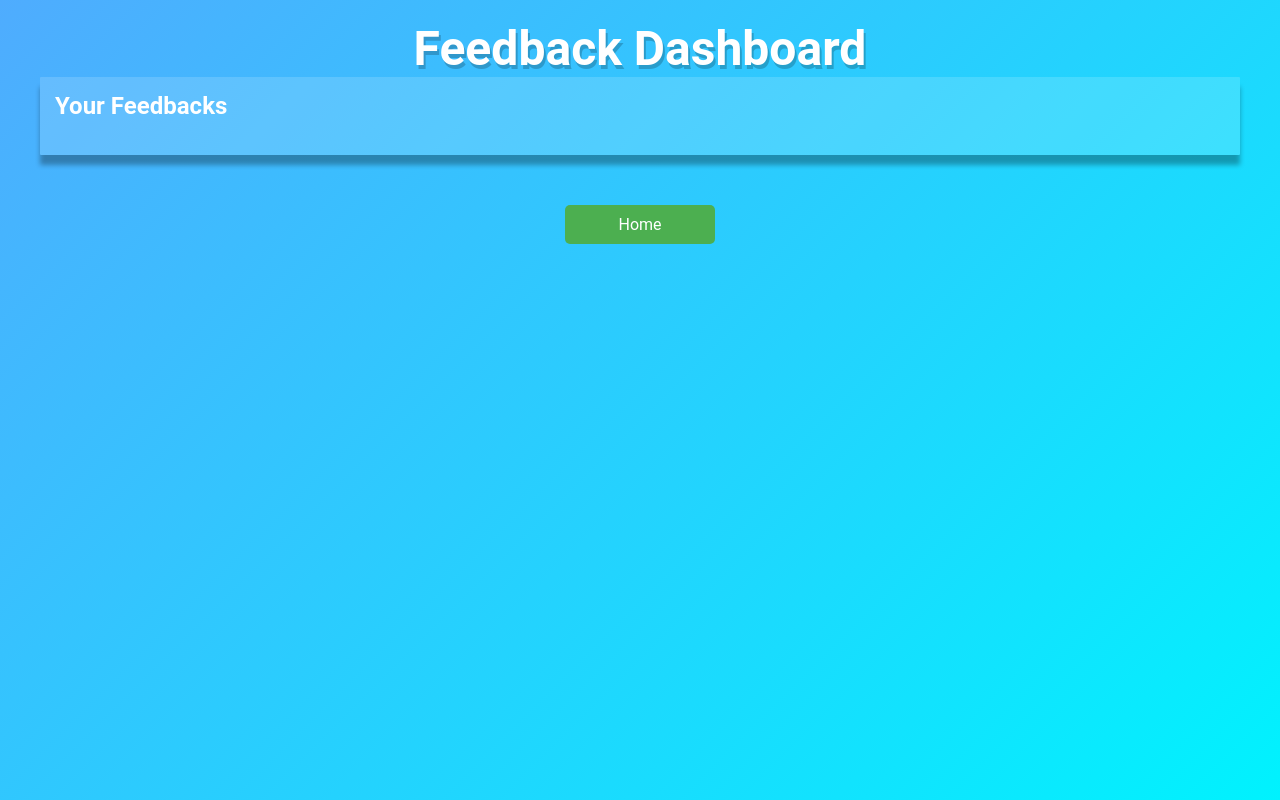
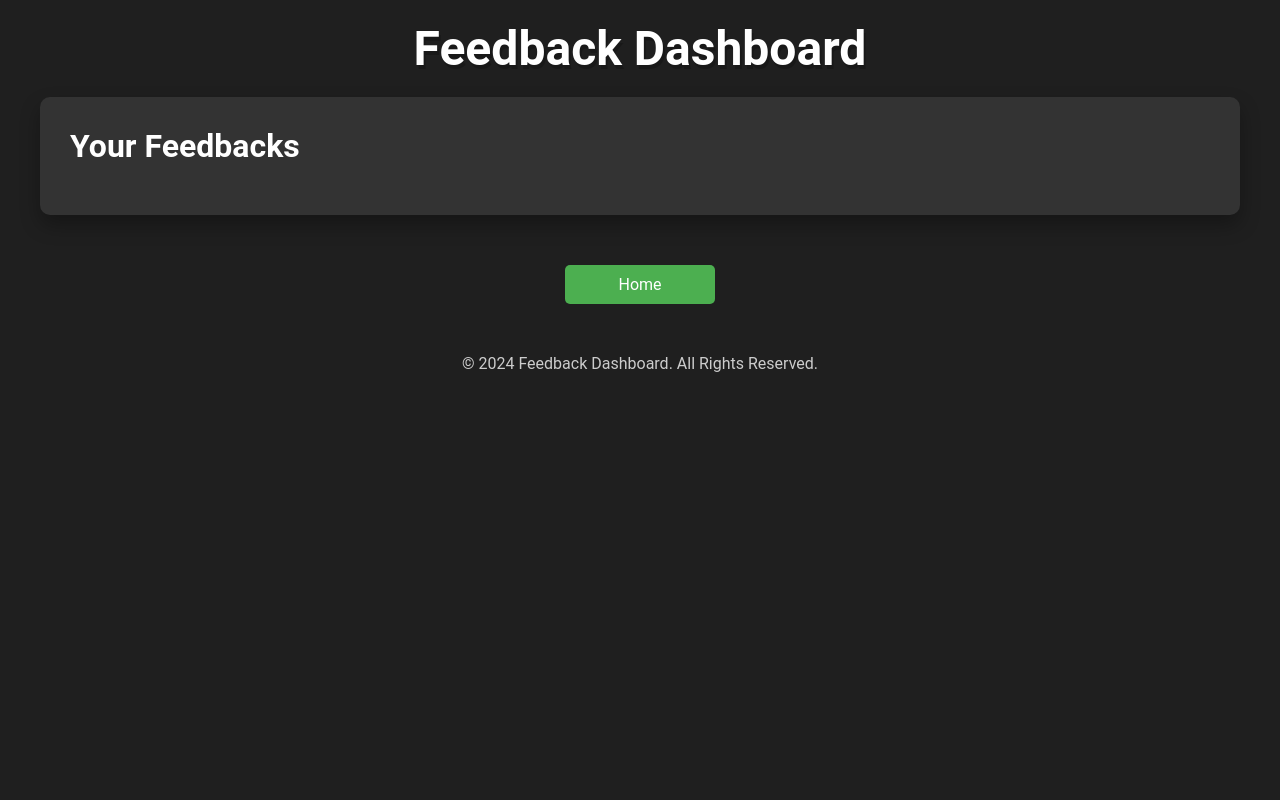
Before and after one commit to anant2704/AI_Verbal-Communication-Assessment-Platform, a Flask app: page /dashboard in a window 1280 px wide. Run offline with Flask 3, Linux system fonts and the light colour scheme.

Commit message:
Update dashboard.html

```diff
--- a/templates/dashboard.html
+++ b/templates/dashboard.html
@@ -12,8 +12,8 @@
             font-family: 'Roboto', Arial, sans-serif;
         }
         body {
-            background: linear-gradient(135deg, #4facfe, #00f2fe);
-            color: #fff;
+            background: #1f1f1f;
+            color: #f0f0f0;
             display: flex;
             flex-direction: column;
             align-items: center;
@@ -24,19 +24,28 @@
         h1 {
             font-size: 3em;
             font-weight: bold;
+            color: #ffffff;
             text-shadow: 2px 4px rgba(0, 0, 0, 0.2);
+            margin-bottom: 20px;
         }
         .feedback-container {
             width: 100%;
             max-width: 1200px;
-            background: rgba(255, 255, 255, 0.15);
-            border-radius: 1px;
-            box-shadow: 0 10px 5px rgba(0, 0, 0, 0.3);
-            padding: 15px;
+            background: #333333;
+            border-radius: 10px;
+            box-shadow: 0 10px 20px rgba(0, 0, 0, 0.3);
+            padding: 30px;
             margin-bottom: 30px;
+        }
+        .feedback-container h2 {
+            font-size: 2em;
+            font-weight: bold;
+            color: #ffffff;
+            margin-bottom: 15px;
         }
         .feedback-container p {
             line-height: 1.6;
+            color: #cccccc;
         }
         .feedback-list {
             margin: 20px 0;
@@ -46,6 +55,7 @@
         .feedback-list li {
             margin: 10px 0;
             font-size: 16px;
+            color: #e0e0e0;
         }
         .feedback-list a {
             text-decoration: none;
@@ -70,13 +80,19 @@
         button:hover {
             background-color: #45a049;
         }
+        footer {
+            width: 100%;
+            text-align: center;
+            margin-top: 30px;
+            color: #cccccc;
+        }
     </style>
 </head>
 <body>
     <h1>Feedback Dashboard</h1>
     <div class="feedback-container">
         <h2>Your Feedbacks</h2>
-        <!-- List of PDFs -->
+        <!-- List of Feedbacks -->
         <ul class="feedback-list">
             {% for feedback in feedback_files %}
                 <li>
@@ -87,5 +103,9 @@
     </div>
 
     <button onclick="window.location.href='/home'">Home</button>
+
+    <footer>
+        <p>&copy; 2024 Feedback Dashboard. All Rights Reserved.</p>
+    </footer>
 </body>
 </html>
```
